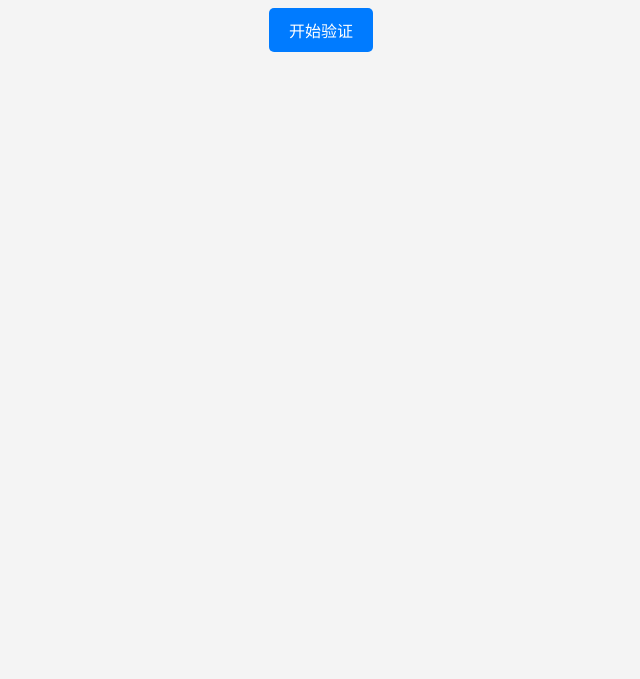
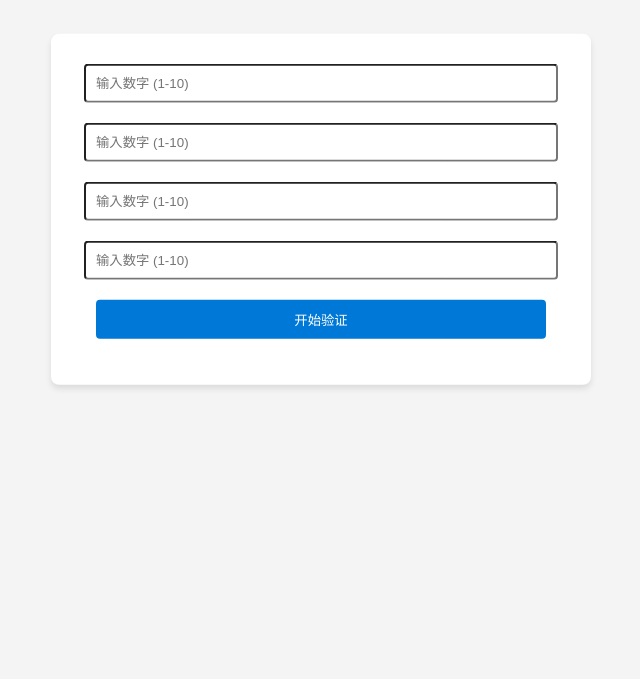
Before and after one commit to zoezhu2025/twentyfour-point-game, a plain HTML site: page index.html in a window 1280 px wide. Shown: the part 121-800 px from the top of the page, without its empty margins (319-959 px from the left). Drawn offline with Linux system fonts and the light colour scheme.

Commit message:
modified:   index.html 	modified:   script.js 	modified:   styles.css

```diff
--- a/index.html
+++ b/index.html
@@ -3,13 +3,18 @@
 <head>
     <meta charset="UTF-8">
     <meta name="viewport" content="width=device-width, initial-scale=1.0">
-    <title>验证二十四点</title>
+    <title>验证24点游戏</title>
     <link rel="stylesheet" href="styles.css">
 </head>
 <body>
-    <h1>验证二十四点游戏</h1>
-    <button onclick="checkSolution()">开始验证</button>
-    <div id="result"></div>
+    <div class="container">
+        <input type="number" id="num1" min="1" max="10" placeholder="输入数字 (1-10)">
+        <input type="number" id="num2" min="1" max="10" placeholder="输入数字 (1-10)">
+        <input type="number" id="num3" min="1" max="10" placeholder="输入数字 (1-10)">
+        <input type="number" id="num4" min="1" max="10" placeholder="输入数字 (1-10)">
+        <button onclick="validateNumbers()">开始验证</button>
+        <ul id="resultsList"></ul> <!-- 结果列表 -->
+    </div>
     <script src="script.js"></script>
 </body>
 </html>
--- a/script.js
+++ b/script.js
@@ -1,30 +1,38 @@
-function checkSolution() {
-    let numbers = [];
-    for (let i = 0; i < 4; i++) {
-        let number = prompt(`请输入第${i + 1}个数字 (1-10之间的自然数):`);
-        number = parseInt(number, 10); // 将输入转换为整数
-        // 检查数字是否在1到10之间
-        while (isNaN(number) || number < 1 || number > 10) {
-            alert("错误：请输入1到10之间的自然数!");
-            number = parseInt(prompt(`请输入第${i + 1}个数字 (1-10之间的自然数):`), 10);
-        }
-        numbers.push(number);
+let groupCounter = 1;  // 全局变量来跟踪组数
+
+function validateNumbers() {
+    const num1 = parseInt(document.getElementById('num1').value);
+    const num2 = parseInt(document.getElementById('num2').value);
+    const num3 = parseInt(document.getElementById('num3').value);
+    const num4 = parseInt(document.getElementById('num4').value);
+
+    // 清空输入框
+    document.getElementById('num1').value = '';
+    document.getElementById('num2').value = '';
+    document.getElementById('num3').value = '';
+    document.getElementById('num4').value = '';
+
+    if ([num1, num2, num3, num4].some(num => isNaN(num) || num < 1 || num > 10)) {
+        alert('所有输入必须是1到10之间的数字。');
+        return;
     }
 
-    // 调用功能函数并通过对话框显示结果
+    const numbers = [num1, num2, num3, num4];
+    const resultsList = document.getElementById('resultsList');
+    let resultItem = document.createElement('li');
+
+    let prefix = `第${groupCounter++}组：`;
+
     if (canMake24(numbers)) {
-        alert(`这四个数${numbers.join(', ')}可以凑24点`);
+        resultItem.innerHTML = `${prefix}${numbers.join(', ')} 可以凑24点`;
+        resultItem.className = 'success';
     } else {
-        alert(`这四个数${numbers.join(', ')}不能凑24点`);
+        resultItem.innerHTML = `${prefix}${numbers.join(', ')} 不能凑24点`;
+        resultItem.className = 'failure';
     }
-
-    // 弹出对话框询问用户是否需要再次验证
-    if (confirm("验证完成，是否需要再次验证？")) {
-        checkSolution(); // 递归调用自身来重启验证过程
-    }
+    resultsList.appendChild(resultItem);
 }
 
-// 功能函数，用于尝试所有运算组合
 function canMake24(nums) {
     if (nums.length === 1) {
         return Math.abs(nums[0] - 24) < 0.0001;
@@ -33,18 +41,17 @@ function canMake24(nums) {
     for (let i = 0; i < nums.length; i++) {
         for (let j = 0; j < nums.length; j++) {
             if (i !== j) {
-                const nextNums = nums.filter((_, index) => index !== i && index !== j);
-                const results = [
-                    nums[i] + nums[j],
-                    nums[i] - nums[j],
-                    nums[j] - nums[i],
-                    nums[i] * nums[j]
-                ];
+                let rest = nums.filter((_, index) => index !== i && index !== j);
+                let results = [];
+
+                // 尝试所有四种运算符
+                results.push(nums[i] + nums[j]);
+                results.push(nums[i] - nums[j]);
+                results.push(nums[i] * nums[j]);
                 if (nums[j] !== 0) results.push(nums[i] / nums[j]);
-                if (nums[i] !== 0) results.push(nums[j] / nums[i]);
 
                 for (const result of results) {
-                    if (canMake24([...nextNums, result])) {
+                    if (canMake24([result, ...rest])) {
                         return true;
                     }
                 }
--- a/styles.css
+++ b/styles.css
@@ -1,23 +1,48 @@
 body {
     font-family: Arial, sans-serif;
-    margin: 20px;
+    background-color: #f4f4f4;
+    margin: 0;
+    padding: 0;
+    display: flex;
+    justify-content: center;
+    align-items: center;
+    height: 100vh; /* Viewport Height */
+}
+
+.container {
+    width: 80%;
+    max-width: 500px;
+    background: white;
     padding: 20px;
-    background-color: #f4f4f4;
-    text-align: center; /* 确保内容在页面中居中显示 */
+    border-radius: 8px;
+    box-shadow: 0 4px 6px rgba(0, 0, 0, 0.1);
+    /* Offset Y position upwards by 20% */
+    transform: translateY(-20%);
+    text-align: center;
+}
+
+input[type="number"], button {
+    margin: 10px;
+    padding: 10px;
+    width: 90%;
+    border-radius: 4px;
 }
 
 button {
-    padding: 10px 20px;
-    font-size: 16px;
     color: white;
-    background-color: #007bff;
+    background-color: #0078D7;
     border: none;
-    border-radius: 5px; /* 添加圆角效果 */
     cursor: pointer;
 }
 
-#result {
-    margin-top: 20px;
-    font-size: 20px; /* 增大结果显示的字体，使其更易读 */
-    color: #333;
+button:hover {
+    background-color: #0056b3;
 }
+
+.success {
+    color: green;  /* 可以凑出24点的文字设为绿色 */
+}
+
+.failure {
+    color: red;    /* 不能凑出24点的文字设为红色 */
+}
```
